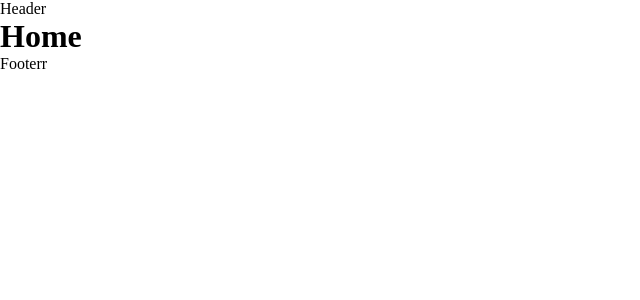
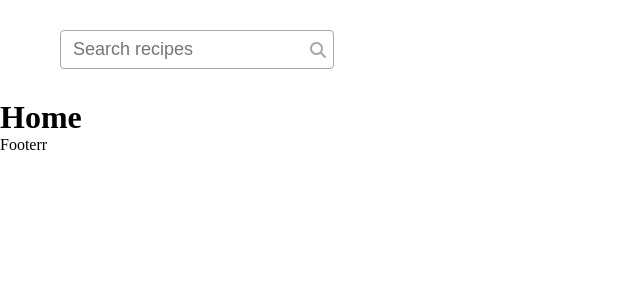
Before and after one commit to dusan233/food-recipes-zadatak, a React (Create React App) app: page / in a window 1280 px wide. Shown: the top 300 px of the page, without its empty margins (0-640 px from the left). Built offline with nearby package versions, Linux system fonts and the light colour scheme.

Commit message:
searchbar inside header component

```diff
--- a/public/index.html
+++ b/public/index.html
@@ -15,6 +15,7 @@
       user's mobile device or desktop. See https://developers.google.com/web/fundamentals/web-app-manifest/
     -->
     <link rel="manifest" href="%PUBLIC_URL%/manifest.json" />
+    <script src="https://kit.fontawesome.com/8cd6b70336.js" crossorigin="anonymous"></script>
     <!--
       Notice the use of %PUBLIC_URL% in the tags above.
       It will be replaced with the URL of the `public` folder during the build.
@@ -24,7 +25,7 @@
       work correctly both with client-side routing and a non-root public URL.
       Learn how to configure a non-root public URL by running `npm run build`.
     -->
-    <title>React App</title>
+    <title>Food Recipes</title>
   </head>
   <body>
     <noscript>You need to enable JavaScript to run this app.</noscript>
--- a/src/App.css
+++ b/src/App.css
@@ -3,3 +3,27 @@
   padding: 0px;
   box-sizing: border-box;
 }
+
+/* header styling */
+.header {
+  display: flex;
+  padding: 30px 60px;
+}
+.search-container {
+  border-radius: 4px;
+  border: 1px solid rgb(167, 167, 167);
+  padding: 3px 7px;
+  display: flex;
+}
+.search-container__input {
+  padding: 5px;
+  border: none;
+  outline: none;
+  font-size: 18px;
+}
+.search-container__icon {
+  display: flex;
+  justify-self: center;
+  align-items: center;
+  color: rgb(167, 167, 167);
+}
--- a/src/App.js
+++ b/src/App.js
@@ -1,10 +1,11 @@
 import { Route, Switch } from "react-router-dom";
 import './App.css';
+import Header from './components/Header';
 
 function App() {
   return (
     <div className="App">
-      <div className="header">Header</div>
+      <Header />
       <Switch>
         <Route path="/" exact render={() => <h1>Home</h1> } />
         <Route path="/category" render={() => <h1>Category</h1> } />
--- /dev/null
+++ b/src/components/Header.js
@@ -0,0 +1,23 @@
+import React from 'react'
+
+const Header = () => {
+    return (
+        <div className="header">
+            <div className="header__left">
+                <form>
+                    <div className="search-container">
+                        <input placeholder="Search recipes" className="search-container__input" type="text"/>
+                        <span className="search-container__icon">
+                            <i className="fas fa-search"></i>
+                        </span>
+                    </div>
+                </form>
+            </div>
+            <div className="header__right">
+
+            </div>
+        </div>
+    )
+}
+
+export default Header
```
